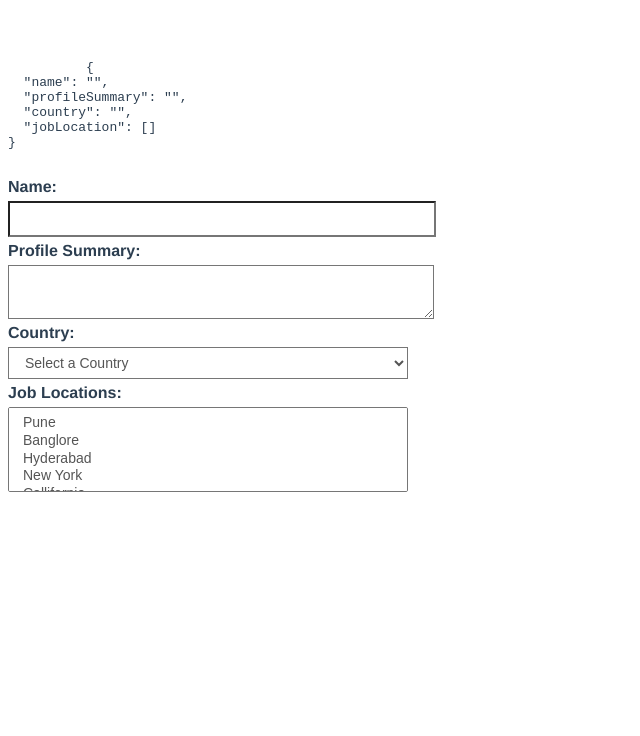
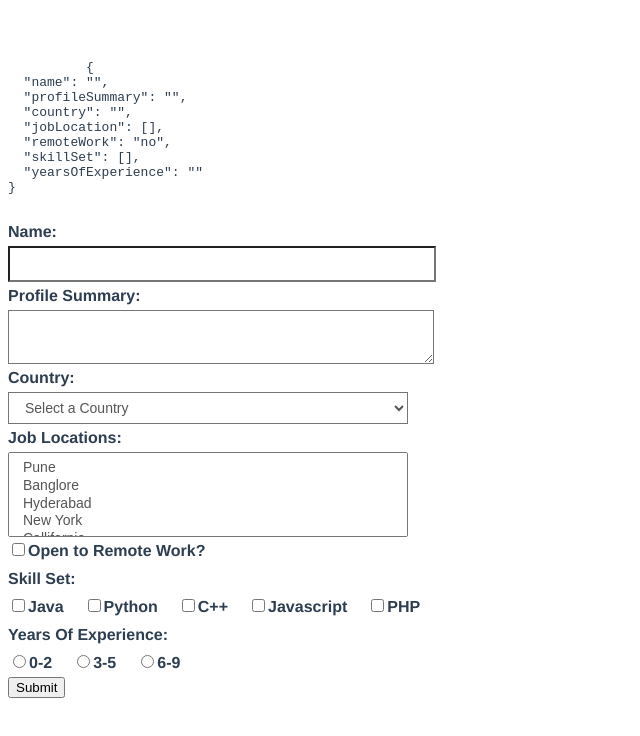
Before and after one commit to shubhamhirap/vue-training, a Vue app: page / in a window 1280 px wide. Shown: the top 736 px of the page, without its empty margins (0-640 px from the left). Built offline with nearby package versions, Linux system fonts and the light colour scheme.

Commit message:
form handling completed

```diff
--- a/src/App.vue
+++ b/src/App.vue
@@ -1,6 +1,6 @@
 <template>
   <div>
-    <form>
+    <form @submit="submitForm">
       <div>
         <pre>
           {{ JSON.stringify(formValues, null, 2) }}
@@ -39,6 +39,81 @@
           <option value="london">London</option>
         </select>
       </div>
+      <div>
+        <input
+          type="checkbox"
+          id="remoteWork"
+          v-model="formValues.remoteWork"
+          true-value="yes"
+          false-value="no"
+        />
+        <label for="remoteWork">Open to Remote Work?</label>
+      </div>
+      <div>
+        <label>Skill Set:</label>
+        <input
+          type="checkbox"
+          id="java"
+          value="java"
+          v-model="formValues.skillSet"
+        />
+        <label for="java">Java</label>
+        <input
+          type="checkbox"
+          id="python"
+          value="python"
+          v-model="formValues.skillSet"
+        />
+        <label for="python">Python</label>
+        <input
+          type="checkbox"
+          id="c++"
+          value="c++"
+          v-model="formValues.skillSet"
+        />
+        <label for="c++">C++</label>
+        <input
+          type="checkbox"
+          id="javascript"
+          value="javascript"
+          v-model="formValues.skillSet"
+        />
+        <label for="javascript">Javascript</label>
+        <input
+          type="checkbox"
+          id="php"
+          value="php"
+          v-model="formValues.skillSet"
+        />
+        <label for="php">PHP</label>
+      </div>
+      <div>
+        <label>Years Of Experience:</label>
+        <input
+          type="radio"
+          id="0-2"
+          value="0-2"
+          v-model="formValues.yearsOfExperience"
+        />
+        <label for="0-2">0-2</label>
+        <input
+          type="radio"
+          id="3-5"
+          value="3-5"
+          v-model="formValues.yearsOfExperience"
+        />
+        <label for="3-5">3-5</label>
+        <input
+          type="radio"
+          id="6-9"
+          value="6-9"
+          v-model="formValues.yearsOfExperience"
+        />
+        <label for="6-9">6-9</label>
+      </div>
+      <div>
+        <button>Submit</button>
+      </div>
     </form>
   </div>
 </template>
@@ -53,10 +128,18 @@ export default {
         profileSummary: "",
         country: "",
         jobLocation: [],
+        remoteWork: "no",
+        skillSet: [],
+        yearsOfExperience: "",
       },
     };
   },
-  methods: {},
+  methods: {
+    submitForm(e) {
+      e.preventDefault();
+      console.log(this.formValues);
+    },
+  },
 };
 </script>
 
```
